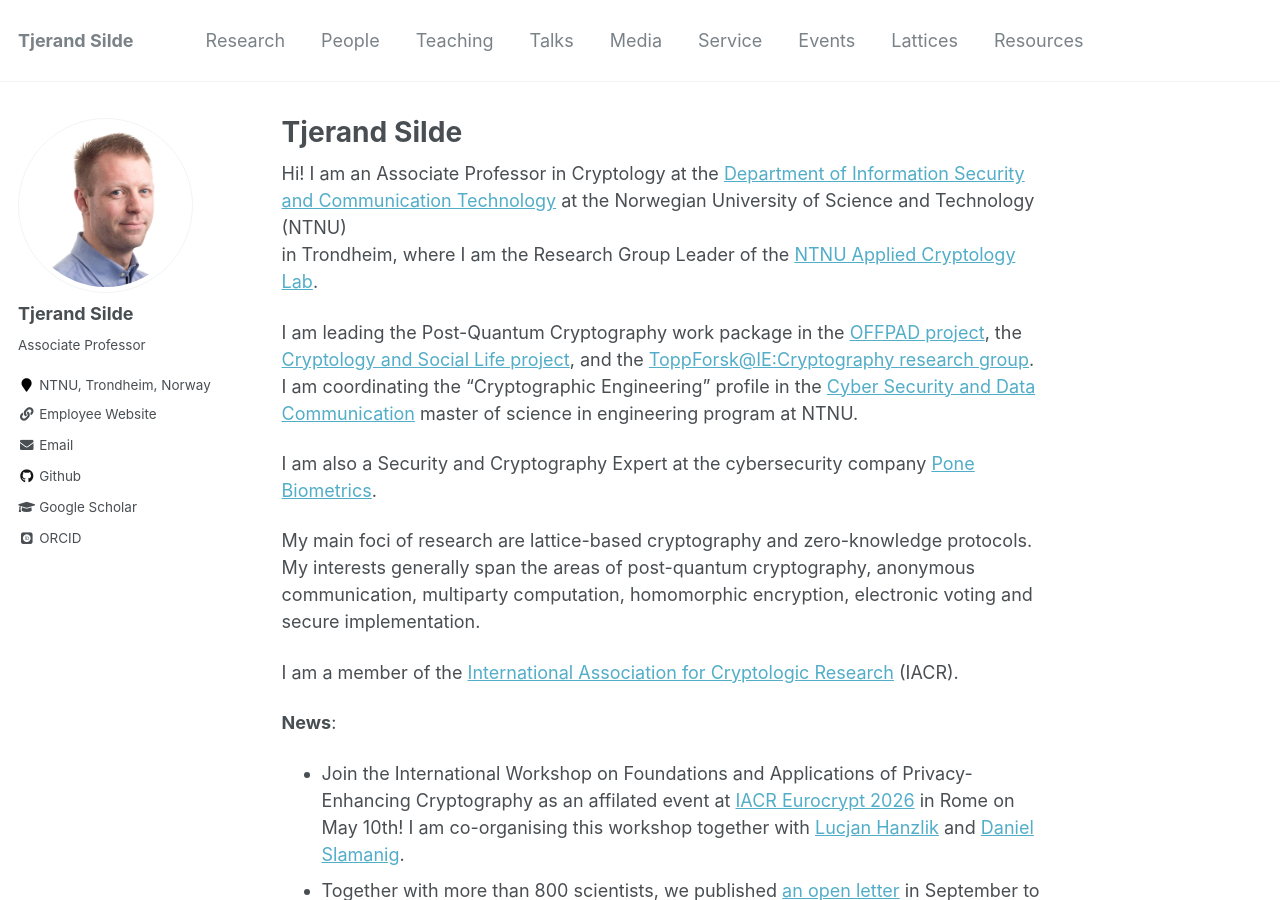
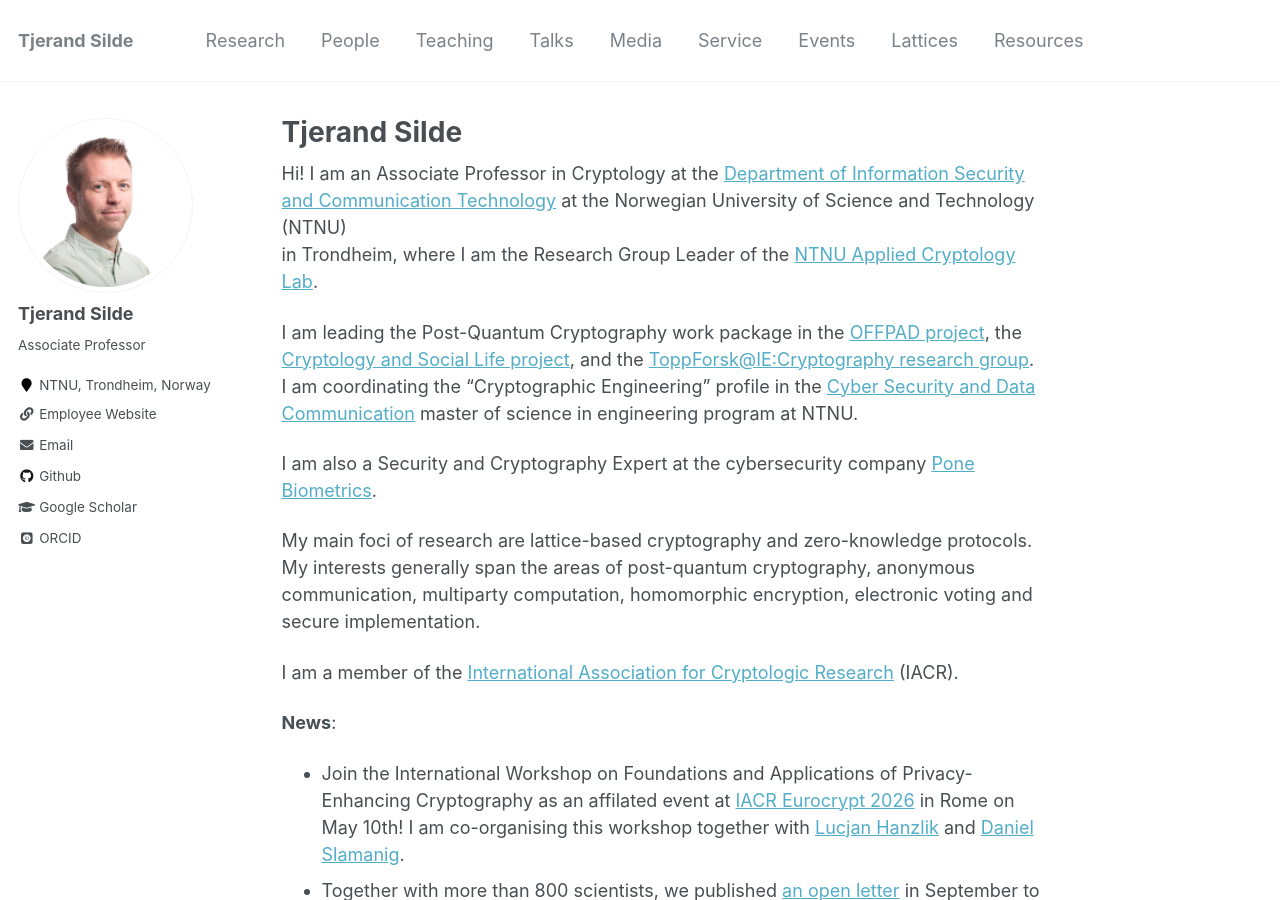
Before and after one commit to tjesi/tjesi.github.io, a Jekyll site: the page built from _pages/about.md, in a window 1280 px wide and 900 px high. Built offline with Jekyll 4.4.1, drawn with Linux system fonts in a browser that asks for light colours; some web fonts are replaced.

Commit message:
tjerands

```diff
--- a/_config.yml
+++ b/_config.yml
@@ -48,7 +48,7 @@ atom_feed:
 # Site Author
 author:
   name             : "Tjerand Silde"
-  avatar           : "tjerand.jpg"
+  avatar           : "tjerands.jpg"
   bio              : "Associate Professor"
   location         : "NTNU, Trondheim, Norway"
   googlescholar    : "https://scholar.google.no/citations?user=fWLrd9MAAAAJ&hl=en"
```
Also changed, not shown: images/tjerands.jpg (added).
